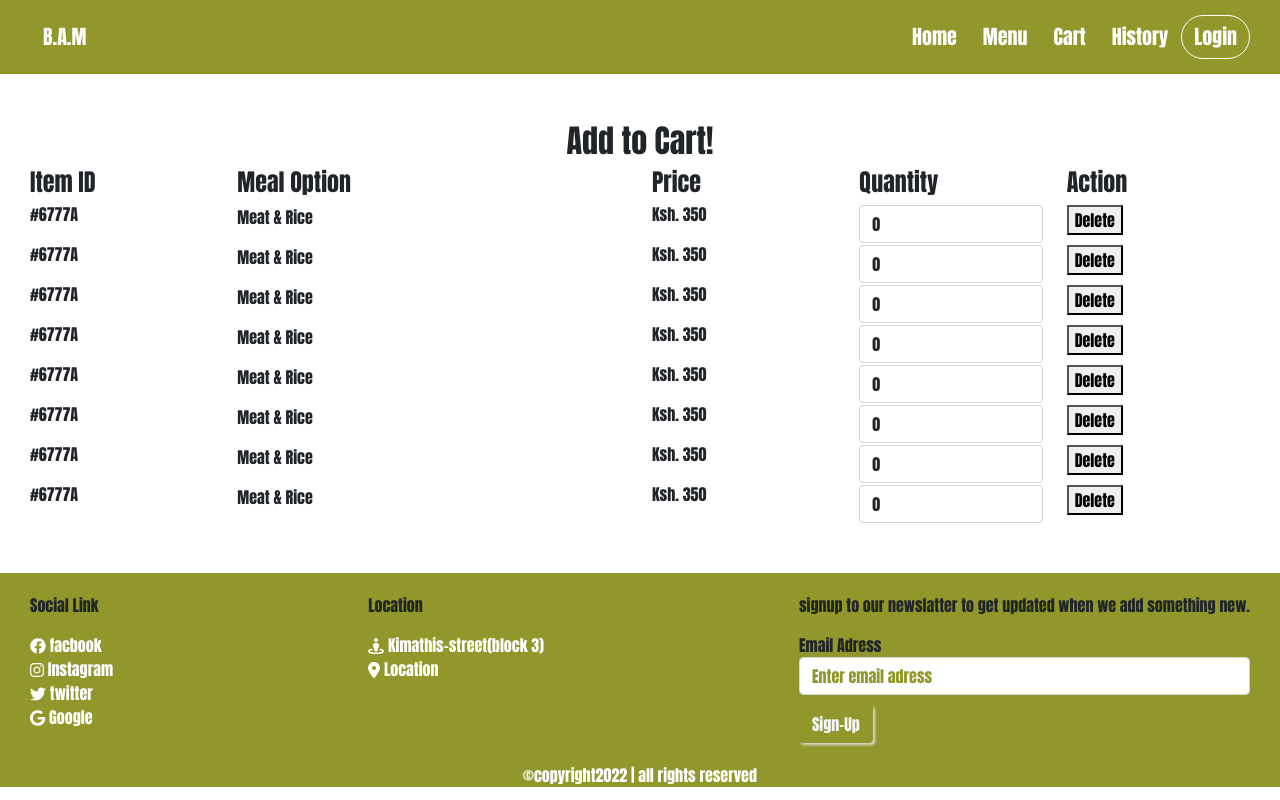
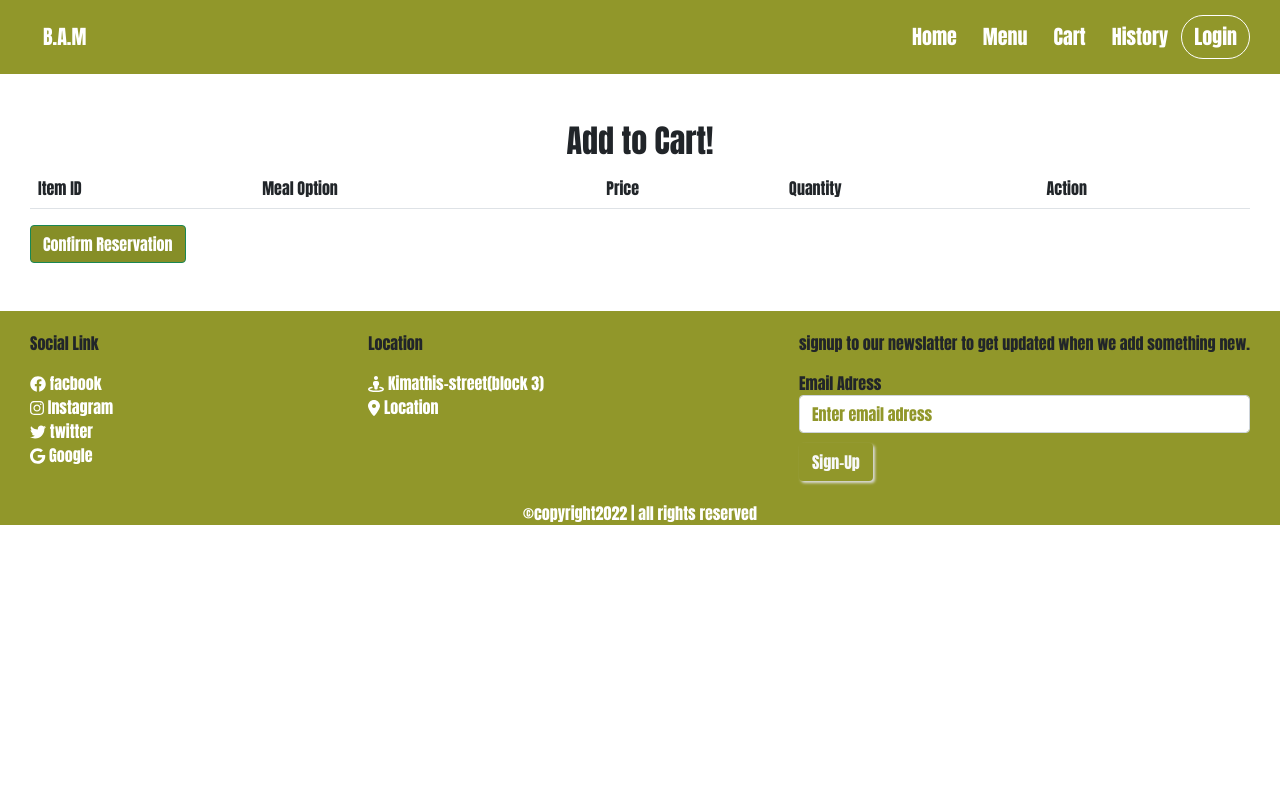
Before and after one commit to NIelsen-Mudaki/Book-A-Meal-Client, an Angular app: page /cart in a window 1280 px wide. Built offline with nearby package versions, Linux system fonts and the light colour scheme; a web font is replaced by a local one.

Commit message:
Add htmln ts edits

```diff
--- a/src/app/cart/cart.component.css
+++ b/src/app/cart/cart.component.css
@@ -8,3 +8,6 @@
     font-size: small;
 
 }
+#btn {
+    background-color: #868E27 ;
+}
--- a/src/app/cart/cart.component.html
+++ b/src/app/cart/cart.component.html
@@ -5,163 +5,29 @@
 
 <div class=" body my-5">
     <h2 class="text-center">Add to Cart!</h2>
-    <form method="post">
-        <div class="column">
-            <div class="row">
-                <div class="col-md-2">
-                    <h4>Item ID</h4>
-                </div>
-                <div class="col-md-4">
-                    <h4>Meal Option</h4>
-                </div>
-                <div class="col-md-2">
-                    <h4>Price</h4>
-                </div>
-                <div class="col-md-2">
-                    <h4>Quantity</h4>
-                </div>
-                <div class="col-md-2">
-                    <h4>Action</h4>
-                </div>
-            </div>
+    <div>
+        <table class="table">
+            <thead>
+                <tr>
+                    <th>Item ID</th>
+                    <th>Meal Option</th>
+                    <th>Price</th>
+                    <th>Quantity</th>
+                    <th>Action</th>
+                </tr>
+            </thead>
+            <tbody>
+                <tr *ngFor='let item of cart'>
+                    <td>{{ item.id }}</td>
+                    <td>{{ item.meal }}</td>
+                    <td>{{ item.price }}</td>
+                    <td><input (change)="get_qty(item.id,quantity.value)" type="number" #quantity id="{{ item.id}}" name="quantity" class="form-control input-number" value="{{ item.qty }}" min="1" max="15"></td>
+                    <td><button class="btn btn-danger">Delete</button></td>
+                </tr>
+            </tbody>
+        </table>
+        <div class="checkout">
+            <button class="btn btn-success" id="btn" type="submit">Confirm Reservation</button>
         </div>
-        <div class="column">
-            <div class="row">
-                <div class="col-md-2">
-                    <h6>#6777A</h6>
-                </div>
-                <div class="col-md-4">
-                    <p>Meat & Rice</p>
-                </div>
-                <div class="col-md-2">
-                    <h6>Ksh. 350</h6>
-                </div>
-                <div class="col-md-2">
-                    <input type="number" id="quantity" name="quantity" class="form-control input-number" value="0" min="1" max="100">
-                </div>
-                <div class="col-md-2">
-                    <button type="submit" btn-danger>Delete</button>
-                </div>
-            </div>
-            <div class="row">
-                <div class="col-md-2">
-                    <h6>#6777A</h6>
-                </div>
-                <div class="col-md-4">
-                    <p>Meat & Rice</p>
-                </div>
-                <div class="col-md-2">
-                    <h6>Ksh. 350</h6>
-                </div>
-                <div class="col-md-2">
-                    <input type="number" id="quantity" name="quantity" class="form-control input-number" value="0" min="1" max="100">
-                </div>
-                <div class="col-md-2">
-                    <button type="submit" btn-danger>Delete</button>
-                </div>
-            </div>
-            <div class="row">
-                <div class="col-md-2">
-                    <h6>#6777A</h6>
-                </div>
-                <div class="col-md-4">
-                    <p>Meat & Rice</p>
-                </div>
-                <div class="col-md-2">
-                    <h6>Ksh. 350</h6>
-                </div>
-                <div class="col-md-2">
-                    <input type="number" id="quantity" name="quantity" class="form-control input-number" value="0" min="1" max="100">
-                </div>
-                <div class="col-md-2">
-                    <button type="submit" btn-danger>Delete</button>
-                </div>
-            </div>
-            <div class="row">
-                <div class="col-md-2">
-                    <h6>#6777A</h6>
-                </div>
-                <div class="col-md-4">
-                    <p>Meat & Rice</p>
-                </div>
-                <div class="col-md-2">
-                    <h6>Ksh. 350</h6>
-                </div>
-                <div class="col-md-2">
-                    <input type="number" id="quantity" name="quantity" class="form-control input-number" value="0" min="1" max="100">
-                </div>
-                <div class="col-md-2">
-                    <button type="submit" btn-danger>Delete</button>
-                </div>
-            </div>
-            <div class="row">
-                <div class="col-md-2">
-                    <h6>#6777A</h6>
-                </div>
-                <div class="col-md-4">
-                    <p>Meat & Rice</p>
-                </div>
-                <div class="col-md-2">
-                    <h6>Ksh. 350</h6>
-                </div>
-                <div class="col-md-2">
-                    <input type="number" id="quantity" name="quantity" class="form-control input-number" value="0" min="1" max="100">
-                </div>
-                <div class="col-md-2">
-                    <button type="submit" btn-danger>Delete</button>
-                </div>
-            </div>
-            <div class="row">
-                <div class="col-md-2">
-                    <h6>#6777A</h6>
-                </div>
-                <div class="col-md-4">
-                    <p>Meat & Rice</p>
-                </div>
-                <div class="col-md-2">
-                    <h6>Ksh. 350</h6>
-                </div>
-                <div class="col-md-2">
-                    <input type="number" id="quantity" name="quantity" class="form-control input-number" value="0" min="1" max="100">
-                </div>
-                <div class="col-md-2">
-                    <button type="submit" btn-danger>Delete</button>
-                </div>
-            </div>
-            <div class="row">
-                <div class="col-md-2">
-                    <h6>#6777A</h6>
-                </div>
-                <div class="col-md-4">
-                    <p>Meat & Rice</p>
-                </div>
-                <div class="col-md-2">
-                    <h6>Ksh. 350</h6>
-                </div>
-                <div class="col-md-2">
-                    <input type="number" id="quantity" name="quantity" class="form-control input-number" value="0" min="1" max="100">
-                </div>
-                <div class="col-md-2">
-                    <button type="submit" btn-danger>Delete</button>
-                </div>
-            </div>
-            <div class="row">
-                <div class="col-md-2">
-                    <h6>#6777A</h6>
-                </div>
-                <div class="col-md-4">
-                    <p>Meat & Rice</p>
-                </div>
-                <div class="col-md-2">
-                    <h6>Ksh. 350</h6>
-                </div>
-                <div class="col-md-2">
-                    <input type="number" id="quantity" name="quantity" class="form-control input-number" value="0" min="1" max="100">
-                </div>
-                <div class="col-md-2">
-                    <button type="submit" bg-danger>Delete</button>
-                </div>
-            </div>
-        </div>
-    </form>
+    </div>
 </div>
--- a/src/app/cart/cart.component.ts
+++ b/src/app/cart/cart.component.ts
@@ -7,14 +7,36 @@ import { Component, OnInit,Input } from '@angular/core';
 })
 export class CartComponent implements OnInit {
   @Input() menu:any;
+  cart:any[] =[]
   constructor() { }
 
   ngOnInit(): void {
+    this.update_cart()
+
 
   }
-total_cart(){
 
+total_cart(value:String){
+  console.log(value);
+}
+get_qty(item:any,quantity:any){
+  let itemId=document.getElementById(item)
+  //alert(itemId.value)
+  if (itemId){
+    alert(quantity)
+  }
 }
 
+update_cart(){
+  try{
+  this.cart=JSON.parse(localStorage.getItem("cart") || "")
+  //this.cartItemCount=cart.length
 
+  }
+
+  catch{
+    console.log('Cart is Empty')
+    //localStorage.setItem("cart",JSON.stringify(this.cart))
+  }
 }
+}
```
